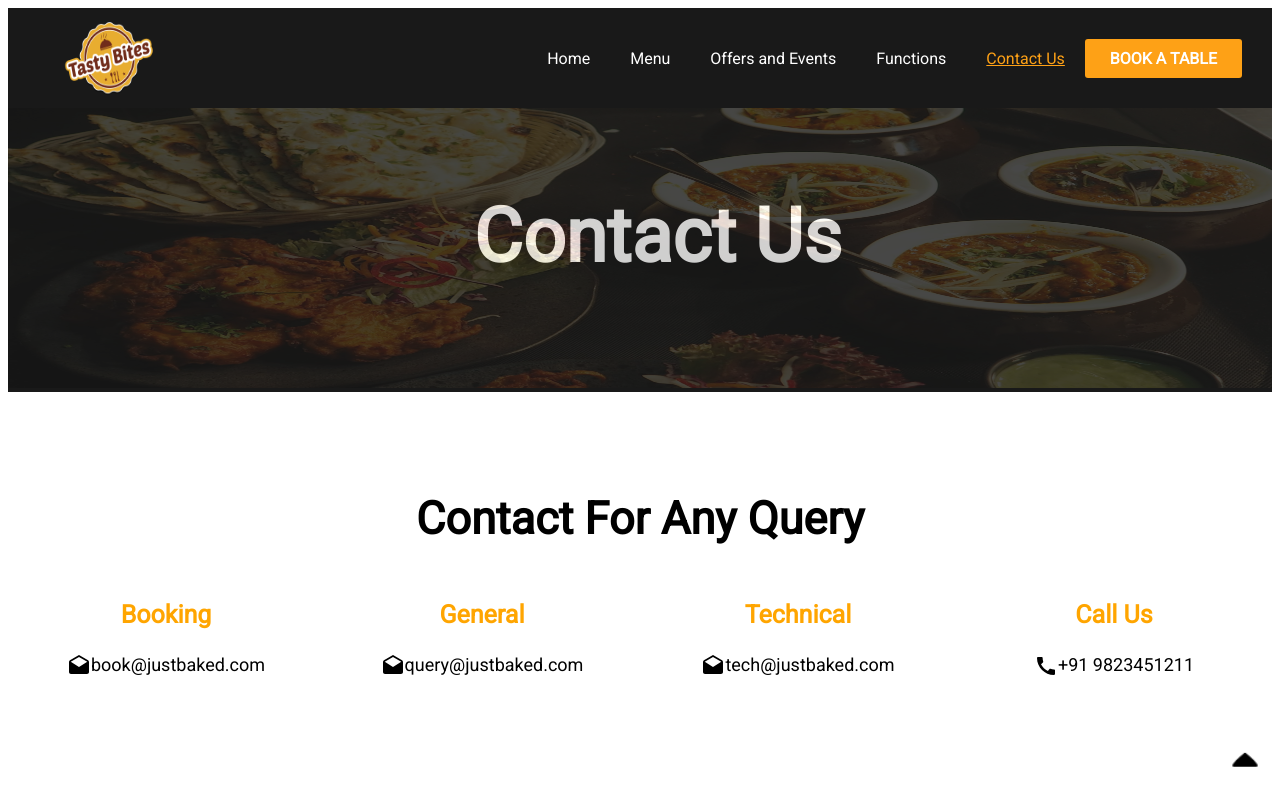
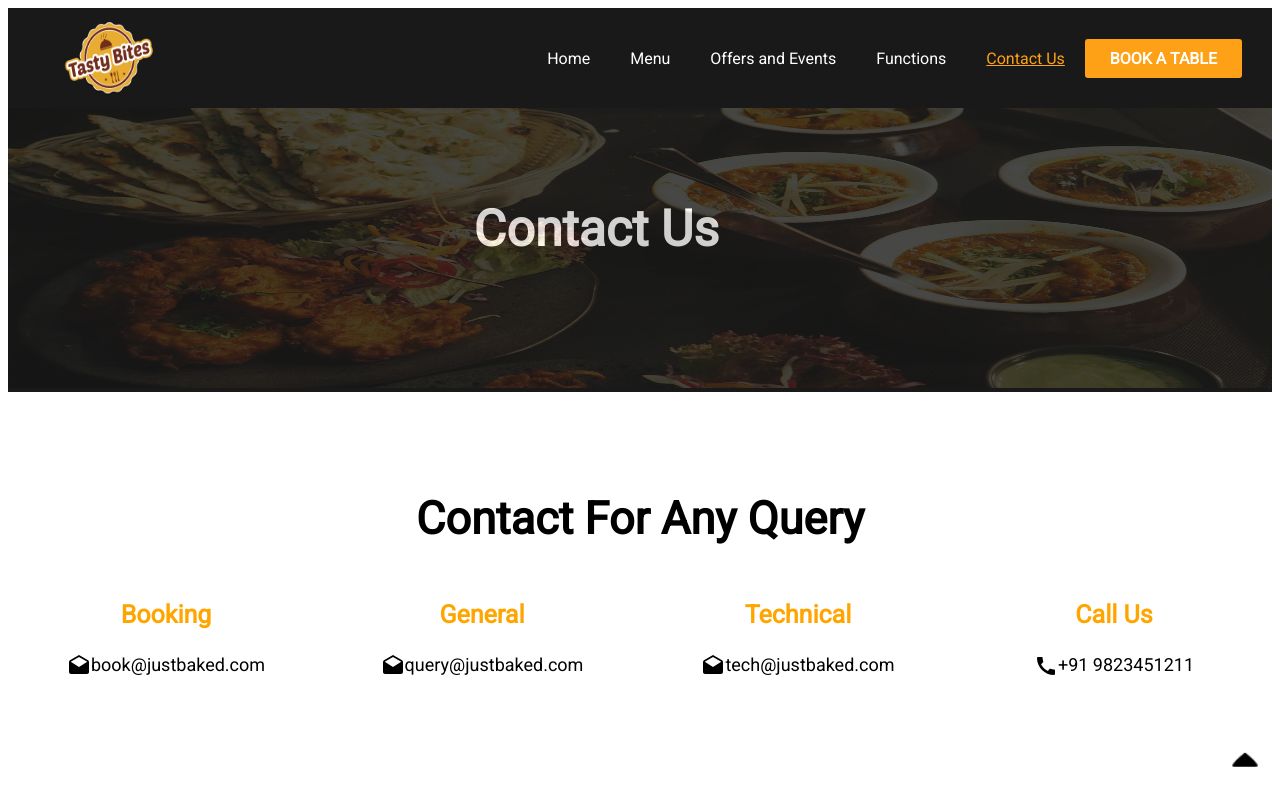
Before and after one commit to vickypoonia020/nextjs-node, a Next.js app in the folder client/: page /contact-us in a window 1280 px wide. Shown: the top 800 px of the page. Built offline with nearby package versions, Linux system fonts and the light colour scheme; grey boxes are pictures that could not be loaded; a web font is replaced by a local one.

Commit message:
contact-us css

```diff
--- a/client/styles/css/contact-us.module.scss
+++ b/client/styles/css/contact-us.module.scss
@@ -15,11 +15,22 @@
     &::before {
       content: "Contact Us";
       color: white;
-      font-size: 75px;
+      font-size: 50px;
       position: absolute;
-      top: 24%;
+      top: 25%;
       left: 37%;
       font-weight: 800;
+      animation: slideFromTop 0.7s ease-out;
+      @keyframes slideFromTop {
+        from {
+          transform: translateY(-100%);
+          opacity: 0;
+        }
+        to {
+          transform: translateY(0);
+          opacity: 1;
+        }
+      }
       @include xsm {
         font-size: 40px;
         top: 25vh;
```
